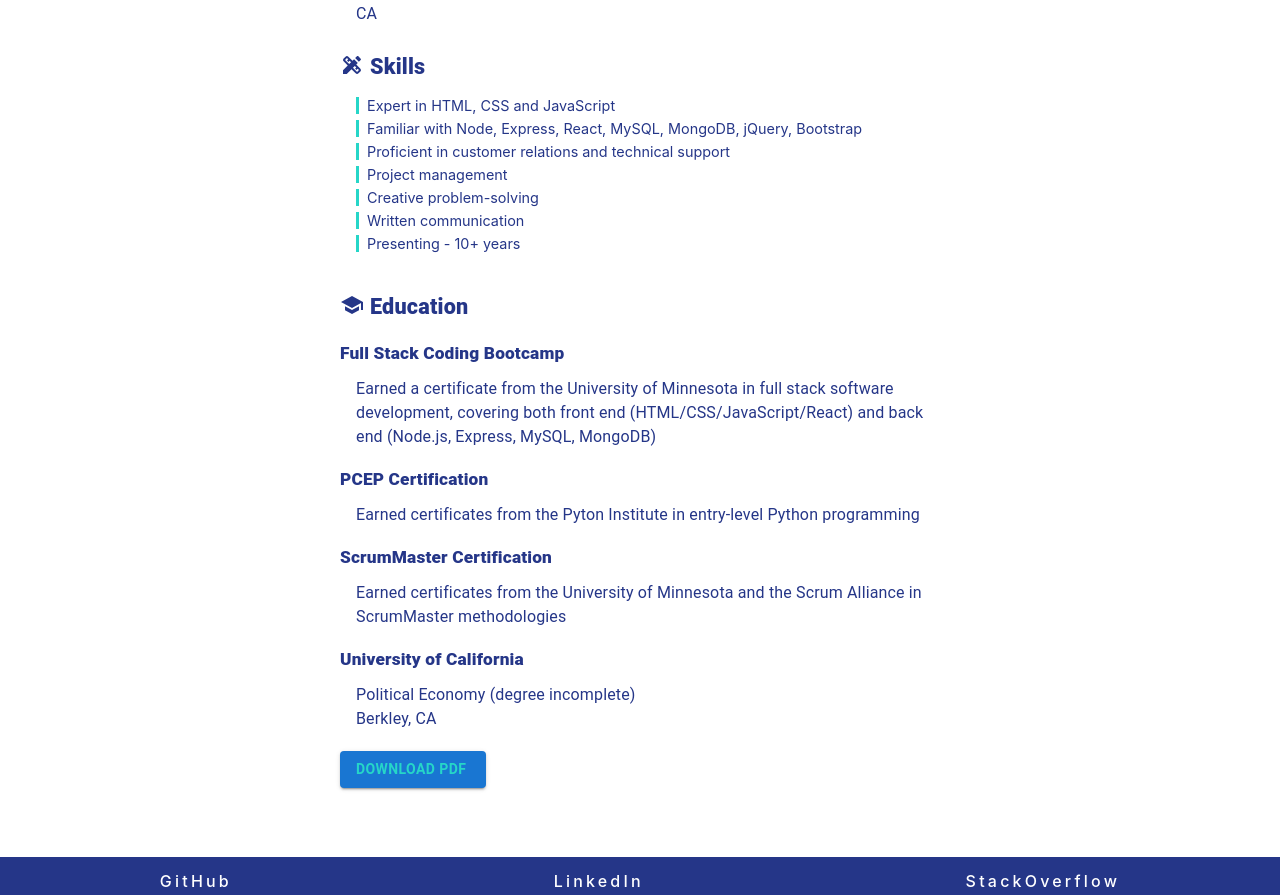
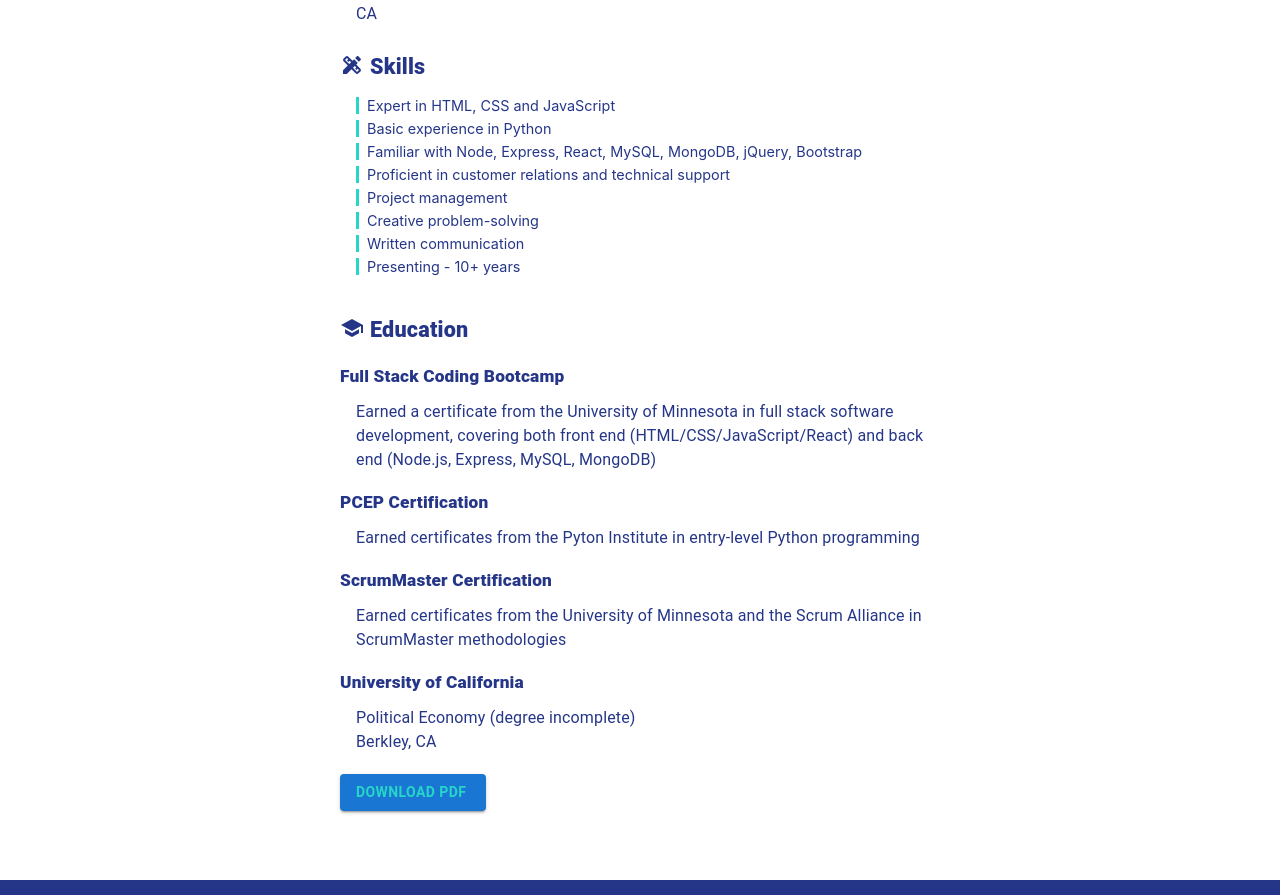
Before and after one commit to lkalliance/code-portfolio, a React (Create React App) app: page /#/resume in a window 1280 px wide. Shown: the part 1080-1975 px from the top of the page. Built offline with nearby package versions, Linux system fonts and the light colour scheme.

Commit message:
Added Python to resmue skills

```diff
--- a/src/pages/Resume/Resume.tsx
+++ b/src/pages/Resume/Resume.tsx
@@ -113,6 +113,7 @@ function Resume() {
       </Typography>
       <List>
         <ListItem>Expert in HTML, CSS and JavaScript</ListItem>
+        <ListItem>Basic experience in Python</ListItem>
         <ListItem>
           Familiar with Node, Express, React, MySQL, MongoDB, jQuery, Bootstrap
         </ListItem>
```
